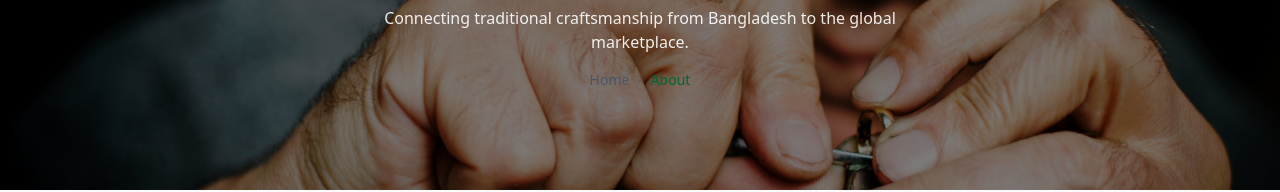
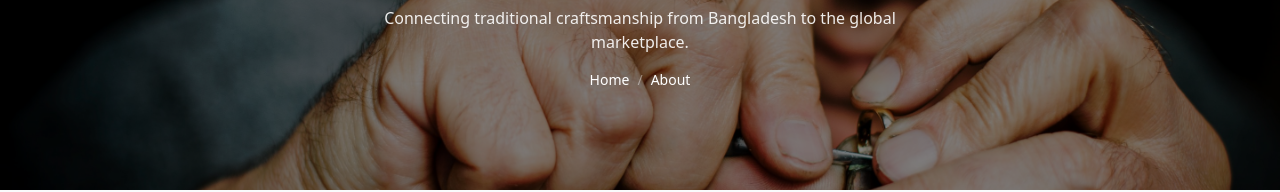
Before and after one commit to shahed-web/craft-frontend, a Next.js app: page /about in a window 1280 px wide. Shown: the part 292-484 px from the top of the page. Built offline with nearby package versions, Linux system fonts and the light colour scheme; a web font is replaced by a local one.

Commit message:
breadcrumb color change

```diff
--- a/components/About/AboutPageHeader.tsx
+++ b/components/About/AboutPageHeader.tsx
@@ -27,6 +27,7 @@ export default function AboutPageHeader() {
             { label: "Home", href: "/" },
             { label: "About" },
           ]}
+          textWhite
         />
       </div>
     </section>
--- a/components/blog/BlogHero.tsx
+++ b/components/blog/BlogHero.tsx
@@ -30,6 +30,7 @@ export default function BlogHero({ title, image }: Props) {
               { label: "Blog", href: "/blogs" },
               { label: title },
             ]}
+            textWhite
           />
         </div>
       </div>
--- a/components/ui/Breadcrumbs.tsx
+++ b/components/ui/Breadcrumbs.tsx
@@ -6,27 +6,28 @@ type BreadcrumbItem = {
 }
 
 interface Props {
-  items: BreadcrumbItem[]
+  items: BreadcrumbItem[],
+  textWhite?: boolean
 }
 
-const Breadcrumbs = ({ items }: Props) => {
+const Breadcrumbs = ({ items, textWhite}: Props) => {
   return (
     <nav
       aria-label="Breadcrumb"
       className="hidden md:block mb-6 text-sm"
     >
-      <ol className="flex items-center gap-2 text-gray-600">
+      <ol className={`flex items-center gap-2 ${textWhite ? "text-white": "text-gray-600"}`}>
         {items.map((item, index) => (
           <li key={index} className="flex items-center gap-2">
             {item.href ? (
               <Link
                 href={item.href}
-                className="hover:text-green-700 transition"
+                className={`${textWhite ? "text-white" : "hover:text-green-700"} transition`}
               >
                 {item.label}
               </Link>
             ) : (
-              <span className="text-green-800 font-medium">
+              <span className={`${textWhite ? "text-white" : "text-green-800"} font-medium`}>
                 {item.label}
               </span>
             )}
```
